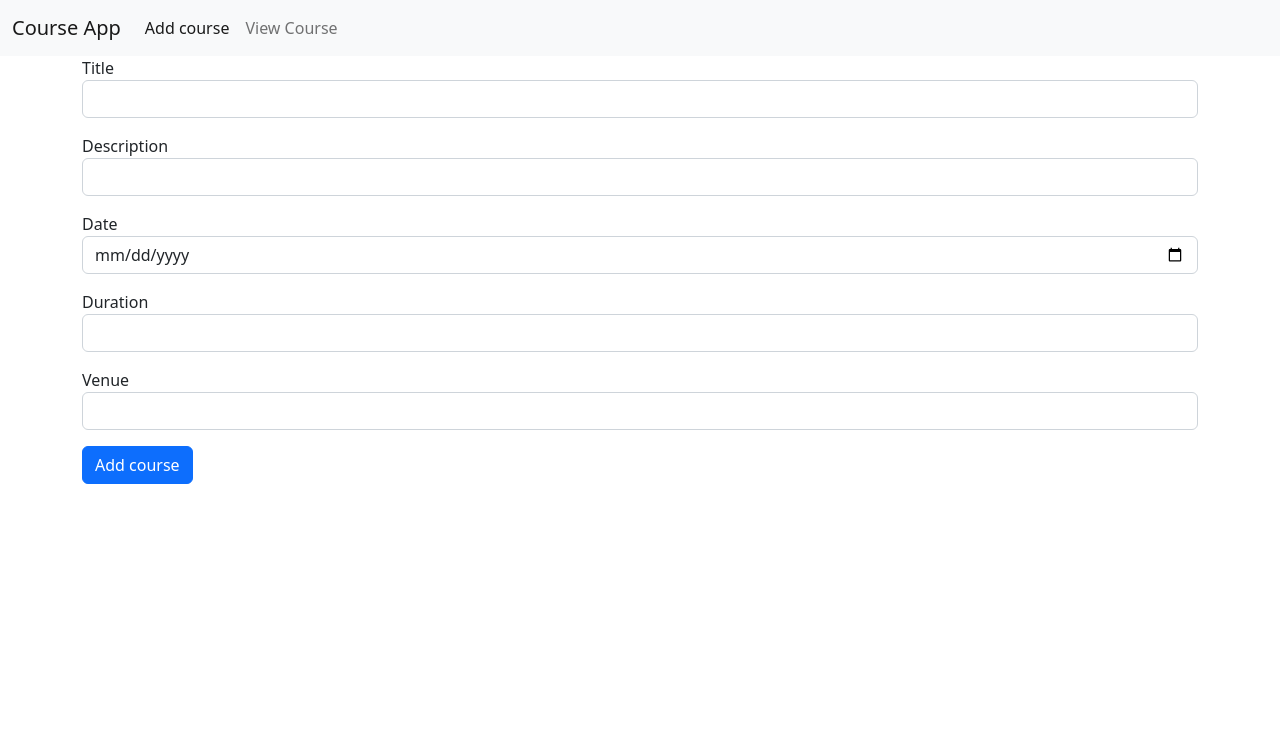
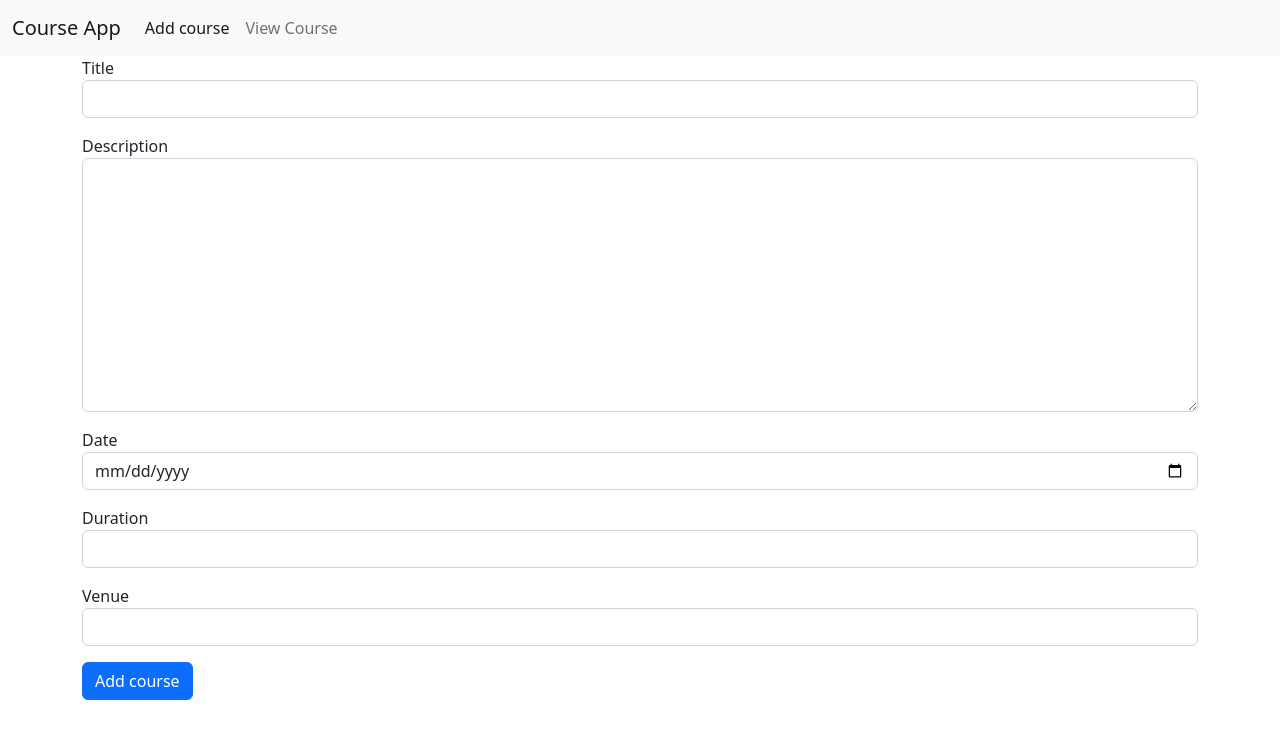
Before and after one commit to rahul3520/course_angular_app, an Angular app: page / in a window 1280 px wide. Shown: the top 738 px of the page. Built offline with nearby package versions, Linux system fonts and the light colour scheme.

Commit message:
text area added

```diff
--- a/src/app/add-course/add-course.component.html
+++ b/src/app/add-course/add-course.component.html
@@ -12,7 +12,11 @@
                 </div>
                 <div class="col col-12 col-sm-12 col-md-12 col-lg-12 col-xl-12 col-xxl-12">
                     <label for="" class="label-control">Description</label>
-                    <input name="courseDescription" [(ngModel)]="courseDescription" type="text" class="form-control">
+
+                    <textarea name="courseDescription" [(ngModel)]="courseDescription" id="" cols="30" rows="10" class="form-control"></textarea>
+
+                    <!-- <input name="courseDescription" [(ngModel)]="courseDescription" type="text" class="form-control"> -->
+
                 </div>
                 <div class="col col-12 col-sm-12 col-md-12 col-lg-12 col-xl-12 col-xxl-12">
                     <label for="" class="label-control">Date</label>
```
Also changed, not shown: src/index.html (+5 -2 lines).
